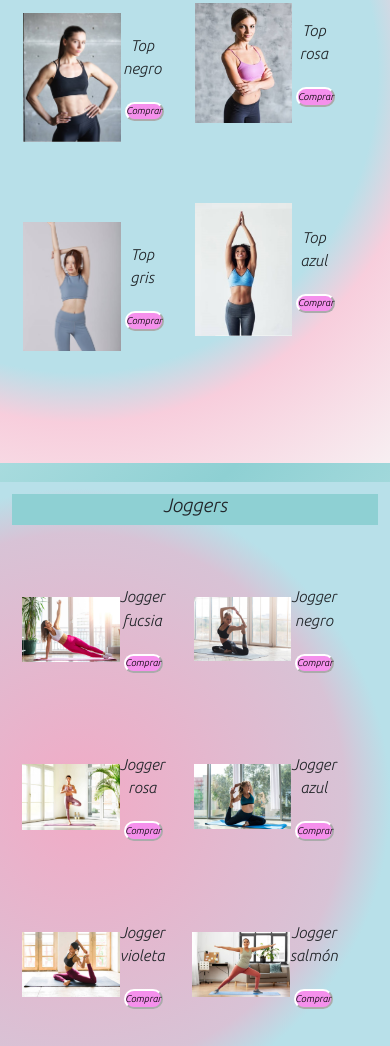
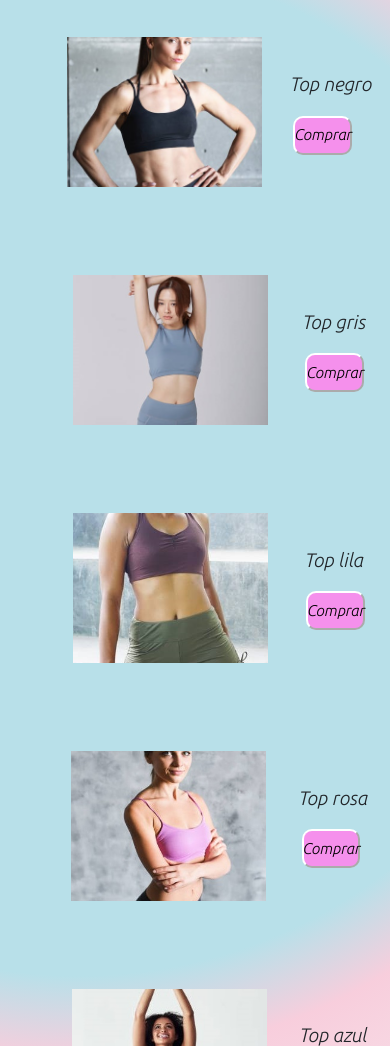
Before and after one commit to oaagredao/paginabootstrap, a plain HTML site: page paginas/ropa.html in a window 390 px wide. Shown: the part 954-2000 px from the top of the page. Drawn offline with nearby package versions, Linux system fonts and the light colour scheme; a web font is replaced by a local one.

Commit message:
este es el ultimo commit de la entrega numero 2, tiene actulizado todo y listo para entregar creo

```diff
--- a/css/estiloscss.css
+++ b/css/estiloscss.css
@@ -7,29 +7,23 @@
     text-decoration: none;
     box-sizing: border-box;
 }
-
 body {
     font-family: 'Ubuntu', sans-serif;
     overflow-x: hidden;
     /*Esto se asegura de que si hay objetos grandes, no se desborden en el eje x*/
     max-width: 1500px;
 }
-
 /*Aqui defino colores de fondo para cada pagina*/
 .bodybackgroundcolor1 {
     background-image: linear-gradient(135deg, #E8F6F8 0%, #E8F6F8 25%, #8ED0D3 50%, #E8F6F8 75%, #E8F6F8 100%);
 }
-
-
 /*Color de fondo del h2*/
 .colorh2 {
     background-color: #fab9d0;
 }
-
 a {
     text-decoration: none;
 }
-
 /*Aqui voy a cambiar el estilo de los links a del nav*/
 .estiloa li a {
     font-size: 1.2em !important;
@@ -37,21 +31,18 @@ a {
     font-weight: bold;
     /*negrita*/
 }
-
 .estiloa form button {
     font-size: 1.2em !important;
     /*Le coloqué important porque bootstrap tiene prioridad*/
     font-weight: bold;
     /*negrita*/
 }
-
 /*Aqui voy a colocar el css del logo de la navbar*/
 .logo-small {
     max-width: 40%;
     height: auto;
     min-width: 35%;
 }
-
 main {
     display: flex;
     flex-wrap: wrap;
@@ -59,7 +50,6 @@ main {
     max-width: 1500px;
     padding: 0, 5rem;
 }
-
 /*Contenedor que agrupa contenedores en columna, usado como contenedor principal de main*/
 .contenedormain {
     display: flex;
@@ -67,7 +57,6 @@ main {
     width: 100%;
     margin-top: 5vw;
 }
-
 .contenedormainsinmargin {
     display: flex;
     flex-direction: column;
@@ -79,7 +68,6 @@ main {
     justify-content: center;
     margin: 5vw;
 }
-
 .contenedormain img {
     width: 100%;
     height: auto;
@@ -87,14 +75,11 @@ main {
     object-fit: contain;
     position: top;
 }
-
 .contenedormain a img {
     width: 70%;
     height: auto;
     max-height: 1700px;
 }
-
-
 /*Contenedores de porque meditar index, contenedor principal de main que agrupa en la misma fila*/
 .contenedormain2 {
     display: flex;
@@ -104,7 +89,6 @@ main {
     justify-content: center;
     flex-wrap: nowrap;
 }
-
 /*Contenedor hijo que agrupa elementos en columna*/
 .contenedorhijo1 {
     display: flex;
@@ -112,11 +96,9 @@ main {
     margin: 50px;
     justify-content: center;
 }
-
 .contenedorhijo1 span {
     color: rgb(74, 138, 233);
 }
-
 main div img {
     width: 100%;
     height: auto;
@@ -130,8 +112,6 @@ main div a img {
     max-height: 400px;
     object-fit: contain;
 }
-
-
 /*Colocaré los contenedores  para la pagina ropa*/
 /*Este contenedor grid contiene las secciones de clasificacion horizontal de ropa al inicio*/
 .contenedormaingrid {
@@ -142,7 +122,6 @@ main div a img {
     max-height: 100%;
     height: 50rem;
 }
-
 /*Contenedor que tiene el titulo de ropa, agrupa en columna*/
 .gridhijo1 {
     display: flex;
@@ -150,21 +129,17 @@ main div a img {
     background: linear-gradient(to top, #ffffff, #f8a5c2);
     justify-content: center;
 }
-
 .gridhijo1:hover {
     background: linear-gradient(to top, #ffffff, #8fc8f7);
 }
-
 .gridhijo1 h1 {
     align-self: center;
 }
-
 /*contenedor que agrupa elementos en columna, pero tendrá más contenedores*/
 .gridhijo2 {
     display: flex;
     flex-wrap: wrap;
 }
-
 /*Este es el contenedor que contiene a las imagenes de top, shorts y pantalones*/
 .contenedorropa {
     display: flex;
@@ -174,7 +149,6 @@ main div a img {
     margin: 1rem;
     justify-content: space-between;
 }
-
 .contenedorropa h2 {
     color: rgb(12, 12, 12);
     margin-left: 3vw;
@@ -186,7 +160,6 @@ main div a img {
     width: 25vw;
     height: auto;
 }
-
 /*Aqui se cambia el color de fondo de los contenedores principales de ropa*/
 .contenedorropa1 {
     background: linear-gradient(to left, #ffffff, #a4d1f5);
@@ -195,14 +168,12 @@ main div a img {
 .contenedorropa1:hover {
     background: linear-gradient(to left, #ffffff, #f8a5c2);
 }
-
 /*Aqui haré los contenedores para agrupar las imagenes de ropa en dos columnas*/
 .contenedortops {
     display: flex;
     flex-wrap: wrap;
     width: 50%;
 }
-
 /*Coloco estilos al boton de comopra en ropa*/
 .contenedortops button {
     width: 10vw;
@@ -212,17 +183,14 @@ main div a img {
     border-color: #ffffff;
     border-radius: 10px;
 }
-
 .contenedortops button:hover {
     background-color: #8ac5f5;
 }
-
 .contenedortops button a {
     color: rgb(0, 0, 0);
     margin: 0;
     font-size: 2.5vw;
 }
-
 /*Le coloco color de fonto al titulo de tops en la seccion tops*/
 .colorfondotitulotop {
     background-color: #f8a5c2;
@@ -241,7 +209,6 @@ main div a img {
     height: auto;
     object-fit: cover;
 }
-
 /*Contenedor con un color de fondo asignado a los tops de ropa*/
 .contenedortopsbackgroundcolor {
     background-color: #f7f7f7;
@@ -250,7 +217,6 @@ main div a img {
     /* gradiente radial */
     padding: 3vw;
 }
-
 /*Contenedor con un color de fondo asignado a los pantalones de ropa*/
 .contenedorpantalonbackgroundcolor {
     background-color: #f8a5c2;
@@ -285,7 +251,6 @@ main div a img {
 .boton:hover {
     background-color: #8ac5f5;
 }
-
 .boton a {
     color: rgb(0, 0, 0);
     margin: 0;
@@ -296,19 +261,16 @@ main div a img {
 }
 /*Desde aqui se modifica el tamaño de las letras H1 h2 p*/
 div h1 {
-    font-size: 5vw !important;
+    font-size: 5vw;
     text-align: center;
 }
-
 .contenedormain span {
     color: rgb(7, 90, 214);
 }
-
 div p {
     font-size: 2.4vw;
     text-align: center;
 }
-
 footer div a {
     font-size: 1.8vw;
     /*Le coloqué important porque bootstrap tiene prioridad*/
@@ -316,12 +278,10 @@ footer div a {
     /*negrita*/
     color: white !important;
 }
-
 div h2 {
     font-size: 2.8vw;
     text-align: center;
 }
-
 /*Aquí cuando se alcanza el tamaño de 900 el tamaño del main es minimo 650px*/
 @media (min-width: 992px) {
     main {
@@ -337,50 +297,51 @@ div h2 {
         height: auto;
         min-width: 15%;
     }
-
     .contenedormain2 {
         display: flex;
         flex-wrap: nowrap;
     }
-
+    .contenedormain3 {
+        display: flex;
+        width: 100%;
+        margin-bottom: 50px;
+        margin-top: 30px;
+        align-items: center;
+        justify-content: space-evenly;
+        flex-wrap: nowrap;
+        padding: 1vw;
+    }
     footer p {
         font-size: 2vw;
     }
-
     footer div a {
         font-size: 1.5vw;
     }
 }
-
 /*Aqui voy a cambiar las propiedades de tamaño desde 320 px que corresponde a movile S*/
 @media (min-width: 320px) and (max-width: 768px) {
     header p {
         font-size: small;
     }
-
     .logo-small {
         max-width: 60%;
         height: auto;
-
     }
-
     main {
         margin-bottom: 2vw;
     }
-
+    main h1 {
+        font-size: 10vw;
+    }
     main h2 {
+        font-size: 7vw;
+    }
+    main p {
         font-size: 5vw;
-
     }
-
-    main p {
-        font-size: 4vw;
-    }
-
     footer p {
         font-size: small;
     }
-
     /*colocaré las caracteristicas de media queries para modificar el tamaño de la pagina ropa*/
     .contenedormaingrid {
         display: flex;
@@ -389,7 +350,6 @@ div h2 {
         width: 100%;
         height: 30rem;
     }
-
     .gridhijo1 {
         display: flex;
         flex-wrap: nowrap;
@@ -398,38 +358,51 @@ div h2 {
         align-items: center;
 
     }
-
     .gridhijo1 h1 {
         width: 100%;
     }
-
     .gridhijo1 p {
         width: 100%;
         height: 25%;
     }
-
     .contenedormain2 {
         display: flex;
-        width: 80%;
+        width: 100%;
         margin: 0 1.5rem;
         margin-bottom: 50px;
         margin-top: 30px;
         align-items: center;
         justify-content: center;
+        flex-wrap: wrap;
+    }
+    .contenedormain3 {
+        display: flex;
+        width: 100%;
+        margin-bottom: 50px;
+        margin-top: 30px;
+        align-items: center;
+        justify-content: space-evenly;
         flex-wrap: nowrap;
+        padding: 1vw;
     }
-
     .contenedortops {
         display: flex;
         flex-wrap: wrap;
-        width: 50%;
-        margin-right: 25px;
+        width: 100%;
     }
-
+    .contenedortops button {
+        width: 15vw;
+        height: 10vw;
+        margin-left: 1vw;
+        border-radius: 10px;
+    }
+    .contenedortops button a {
+        font-size: 4vw;
+    }
     .contenedortops img {
         max-width: 350px;
         max-height: 150px;
-        width: 25vw;
+        width: 50vw;
         height: auto;
         object-fit: cover;
     }
@@ -449,11 +422,9 @@ div h2 {
         margin: 0;
         font-size: 4vw;
     }
-
     footer div {
         flex-wrap: wrap;
     }
-
     footer div a {
         font-size: 5vw;
     }
--- a/paginas/ropa.html
+++ b/paginas/ropa.html
@@ -83,21 +83,21 @@
 
             <div id="tops" class="contenedormain2">
                 <div class="contenedortops">
-                    <div class="contenedormain2">
+                    <div class="contenedormain3">
                         <img src="../multimedia/imagenes/ropa/tops/top1.jpg" alt="">
                         <div>
                             <p>Top blanco</p>
                             <button><a href="#">Comprar</a></button>
                         </div>
                     </div>
-                    <div class="contenedormain2">
+                    <div class="contenedormain3">
                         <img src="../multimedia/imagenes/ropa/tops/top2.jpg" alt="">
                         <div>
                             <p>Top negro</p>
                             <button><a href="#">Comprar</a></button>
                         </div>
                     </div>
-                    <div class="contenedormain2">
+                    <div class="contenedormain3">
                         <img src="../multimedia/imagenes/ropa/tops/top5.jpg" alt="">
                         <div>
                             <p>Top gris</p>
@@ -106,21 +106,21 @@
                     </div>
                 </div>
                 <div class="contenedortops">
-                    <div class="contenedormain2">
+                    <div class="contenedormain3">
                         <img src="../multimedia/imagenes/ropa/tops/top3.jpg" alt="">
                         <div>
                             <p>Top lila</p>
                             <button><a href="#">Comprar</a></button>
                         </div>
                     </div>
-                    <div class="contenedormain2">
+                    <div class="contenedormain3">
                         <img src="../multimedia/imagenes/ropa/tops/top4.jpg" alt="">
                         <div>
                             <p>Top rosa</p>
                             <button><a href="#">Comprar</a></button>
                         </div>
                     </div>
-                    <div class="contenedormain2">
+                    <div class="contenedormain3">
                         <img src="../multimedia/imagenes/ropa/tops/top6.jpg" alt="">
                         <div>
                             <p>Top azul</p>
@@ -138,21 +138,21 @@
 
             <div id="jogger" class="contenedormain2">
                 <div class="contenedortops">
-                    <div class="contenedormain2">
+                    <div class="contenedormain3">
                         <img src="../multimedia/imagenes/ropa/pantalones/jogger1.jpg" alt="">
                         <div>
                             <p>Jogger fucsia</p>
                             <button><a href="#">Comprar</a></button>
                         </div>
                     </div>
-                    <div class="contenedormain2">
+                    <div class="contenedormain3">
                         <img src="../multimedia/imagenes/ropa/pantalones/jogger2.jpg" alt="">
                         <div>
                             <p>Jogger rosa</p>
                             <button><a href="#">Comprar</a></button>
                         </div>
                     </div>
-                    <div class="contenedormain2">
+                    <div class="contenedormain3">
                         <img src="../multimedia/imagenes/ropa/pantalones/jogger3.jpg" alt="">
                         <div>
                             <p>Jogger violeta</p>
@@ -161,21 +161,21 @@
                     </div>
                 </div>
                 <div class="contenedortops">
-                    <div class="contenedormain2">
+                    <div class="contenedormain3">
                         <img src="../multimedia/imagenes/ropa/pantalones/jogger4.jpg" alt="">
                         <div>
                             <p>Jogger negro</p>
                             <button><a href="#">Comprar</a></button>
                         </div>
                     </div>
-                    <div class="contenedormain2">
+                    <div class="contenedormain3">
                         <img src="../multimedia/imagenes/ropa/pantalones/jogger5.jpg" alt="">
                         <div>
                             <p>Jogger azul</p>
                             <button><a href="#">Comprar</a></button>
                         </div>
                     </div>
-                    <div class="contenedormain2">
+                    <div class="contenedormain3">
                         <img src="../multimedia/imagenes/ropa/pantalones/jogger6.jpg" alt="">
                         <div>
                             <p>Jogger salmón</p>
@@ -193,21 +193,21 @@
 
             <div id="shorts" class="contenedormain2">
                 <div class="contenedortops">
-                    <div class="contenedormain2">
+                    <div class="contenedormain3">
                         <img src="../multimedia/imagenes/ropa/shorts/short1.jpg" alt="">
                         <div>
                             <p>Short blanco</p>
                             <button><a href="#">Comprar</a></button>
                         </div>
                     </div>
-                    <div class="contenedormain2">
+                    <div class="contenedormain3">
                         <img src="../multimedia/imagenes/ropa/shorts/short2.jpg" alt="">
                         <div>
                             <p>Short negro</p>
                             <button><a href="#">Comprar</a></button>
                         </div>
                     </div>
-                    <div class="contenedormain2">
+                    <div class="contenedormain3">
                         <img src="../multimedia/imagenes/ropa/shorts/short3.jpg" alt="">
                         <div>
                             <p>Short morado</p>
@@ -216,21 +216,21 @@
                     </div>
                 </div>
                 <div class="contenedortops">
-                    <div class="contenedormain2">
+                    <div class="contenedormain3">
                         <img src="../multimedia/imagenes/ropa/shorts/short4.jpg" alt="">
                         <div>
                             <p>Short gris</p>
                             <button><a href="#">Comprar</a></button>
                         </div>
                     </div>
-                    <div class="contenedormain2">
+                    <div class="contenedormain3">
                         <img src="../multimedia/imagenes/ropa/shorts/short5.jpg" alt="">
                         <div>
                             <p>Short azul</p>
                             <button><a href="#">Comprar</a></button>
                         </div>
                     </div>
-                    <div class="contenedormain2">
+                    <div class="contenedormain3">
                         <img src="../multimedia/imagenes/ropa/shorts/short6.jpg" alt="">
                         <div>
                             <p>Short azul rey</p>
```
